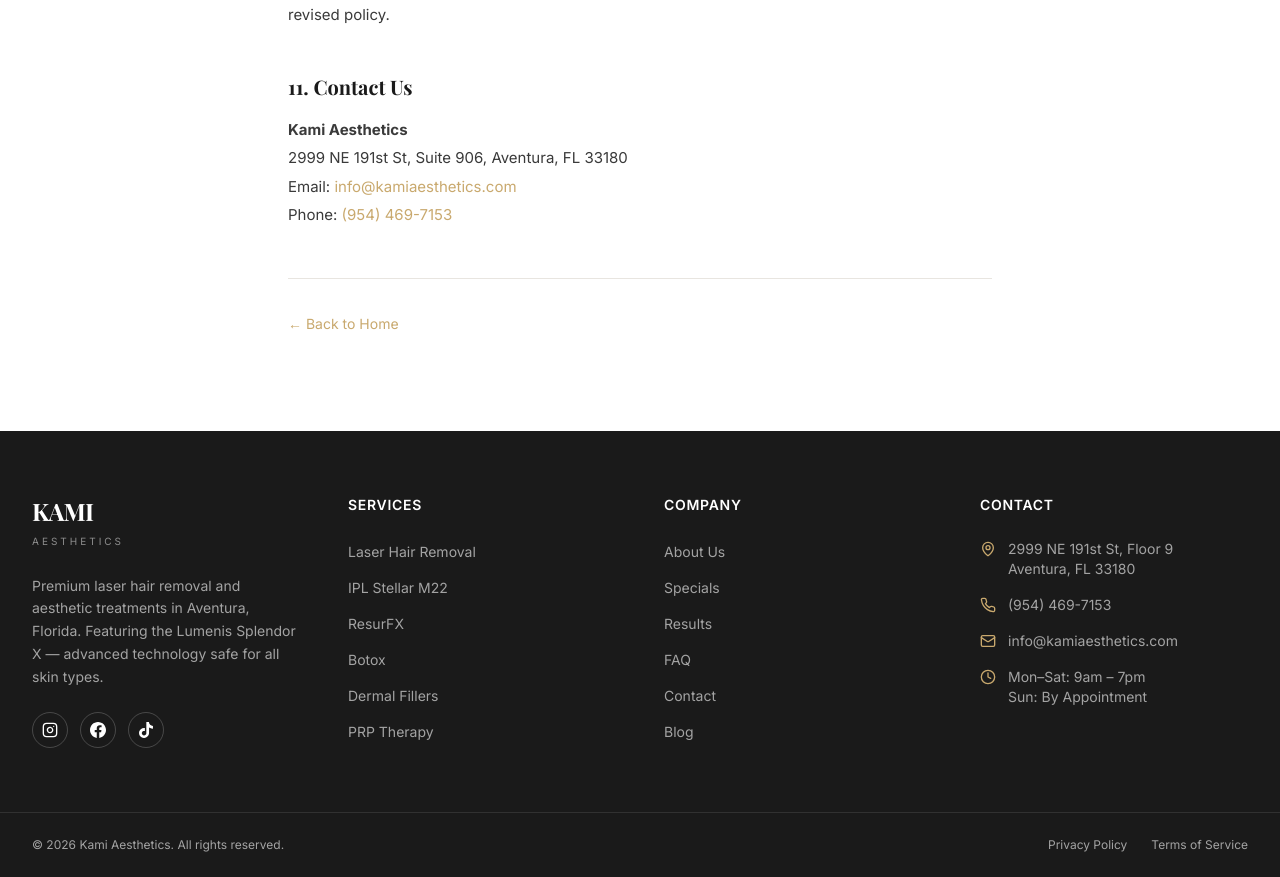
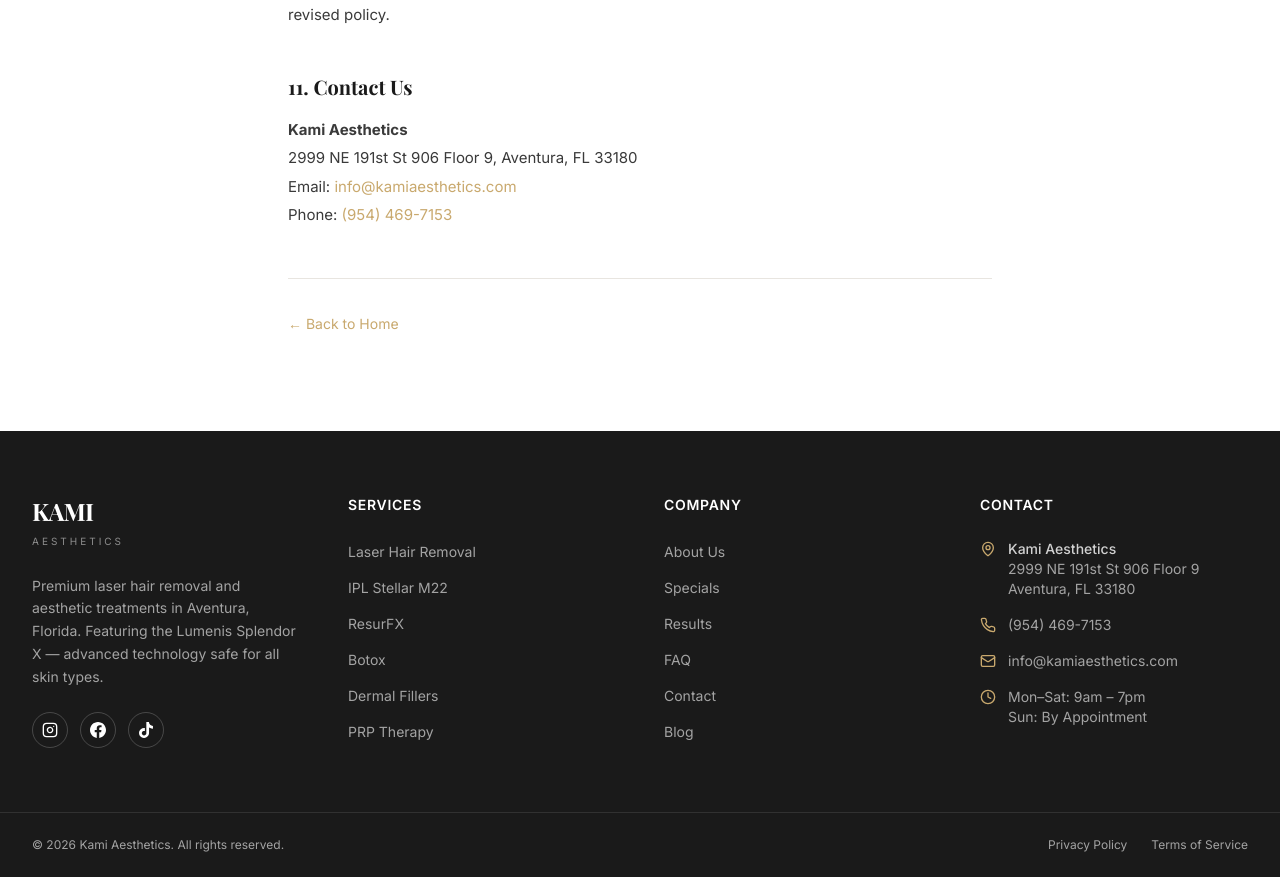
Before and after one commit to levranger/kami, a Next.js app: page /privacy-policy in a window 1280 px wide. Shown: the part 2708-3585 px from the top of the page. Built offline with nearby package versions, Linux system fonts and the light colour scheme; a web font is replaced by a local one.

Commit message:
Igor initial review #1

```diff
--- a/src/app/page.tsx
+++ b/src/app/page.tsx
@@ -12,6 +12,7 @@
 import Testimonials from "@/components/sections/Testimonials";
 import FAQ from "@/components/sections/FAQ";
 import FinalCTA from "@/components/sections/FinalCTA";
+import MapEmbed from "@/components/sections/MapEmbed";
 import Footer from "@/components/Footer";
 import JsonLd from "@/components/JsonLd";
 
@@ -37,6 +38,7 @@
         <Gallery />
         <Testimonials />
         <FAQ />
+        <MapEmbed />
         <FinalCTA />
       </main>
       <Footer />
--- a/src/app/privacy-policy/page.tsx
+++ b/src/app/privacy-policy/page.tsx
@@ -4,6 +4,7 @@
 import Footer from "@/components/Footer";
 import { buildPageMetadata } from "@/lib/seo";
 import { siteSEO } from "@/data/content";
+import { BUSINESS_NAME, ADDRESS, PHONE_HREF, PHONE_NUMBER } from "@/data/constants";
 
 export const metadata: Metadata = buildPageMetadata({
   title: "Privacy Policy | Kami Aesthetics Aventura",
@@ -14,8 +15,6 @@
 
 const EFFECTIVE_DATE = "March 25, 2026";
 const CONTACT_EMAIL = "info@kamiaesthetics.com";
-const BUSINESS_NAME = "Kami Aesthetics";
-const ADDRESS = "2999 NE 191st St, Suite 906, Aventura, FL 33180";
 
 export default function PrivacyPolicyPage() {
   return (
@@ -54,7 +53,7 @@
               </ul>
               <p className="notice">
                 <strong>Important:</strong> Please do not submit sensitive medical information, health records, or protected health information (PHI) through this website or any contact form. For medical questions, please call us directly at{" "}
-                <a href="tel:+19544697153" className="text-gold hover:text-gold-dark transition-colors">(954) 469-7153</a>.
+                <a href={PHONE_HREF} className="text-gold hover:text-gold-dark transition-colors">{PHONE_NUMBER}</a>.
               </p>
 
               <h2>2. How We Use Your Information</h2>
@@ -117,7 +116,7 @@
                 <strong>{BUSINESS_NAME}</strong><br />
                 {ADDRESS}<br />
                 Email: <a href={`mailto:${CONTACT_EMAIL}`} className="text-gold hover:text-gold-dark transition-colors">{CONTACT_EMAIL}</a><br />
-                Phone: <a href="tel:+19544697153" className="text-gold hover:text-gold-dark transition-colors">(954) 469-7153</a>
+                Phone: <a href={PHONE_HREF} className="text-gold hover:text-gold-dark transition-colors">{PHONE_NUMBER}</a>
               </address>
 
             </div>
--- a/src/app/services/[slug]/page.tsx
+++ b/src/app/services/[slug]/page.tsx
@@ -12,6 +12,7 @@
 import ProcessStepsSection from "@/components/sections/ProcessStepsSection";
 import ResultsGallerySection from "@/components/sections/ResultsGallerySection";
 import { servicePages, newClientOffer, BOOKING_URL, PHONE_NUMBER, PHONE_HREF } from "@/data/content";
+import { ADDRESS_SHORT, CITY_STATE } from "@/data/constants";
 import { buildFAQSchema, buildServiceSchema, buildBreadcrumbSchema, buildPageMetadata } from "@/lib/seo";
 import { siteSEO } from "@/data/content";
 
@@ -210,7 +211,7 @@
                       <span className="font-inter text-sm font-semibold text-white">Visit Us</span>
                     </div>
                     <p className="font-inter text-sm text-white/60 leading-relaxed">
-                      2999 NE 191st St, Floor 9<br />Aventura, FL 33180
+                      {ADDRESS_SHORT}<br />{CITY_STATE}
                     </p>
                     <a href={PHONE_HREF} className="font-inter text-sm text-gold hover:text-gold-light mt-2 inline-block transition-colors">
                       {PHONE_NUMBER}
--- a/src/app/terms/page.tsx
+++ b/src/app/terms/page.tsx
@@ -4,6 +4,7 @@
 import Footer from "@/components/Footer";
 import { buildPageMetadata } from "@/lib/seo";
 import { siteSEO } from "@/data/content";
+import { BUSINESS_NAME, ADDRESS, PHONE_HREF, PHONE_NUMBER } from "@/data/constants";
 
 export const metadata: Metadata = buildPageMetadata({
   title: "Terms of Service | Kami Aesthetics Aventura",
@@ -14,8 +15,6 @@
 
 const EFFECTIVE_DATE = "March 25, 2026";
 const CONTACT_EMAIL = "info@kamiaesthetics.com";
-const BUSINESS_NAME = "Kami Aesthetics";
-const ADDRESS = "2999 NE 191st St, Suite 906, Aventura, FL 33180";
 
 export default function TermsPage() {
   return (
@@ -67,7 +66,7 @@
               </ul>
               <p className="notice">
                 <strong>Important:</strong> Do not submit sensitive medical information, health records, or protected health information through any form on this website. For medical questions, please call us at{" "}
-                <a href="tel:+19544697153" className="text-gold hover:text-gold-dark transition-colors">(954) 469-7153</a>.
+                <a href={PHONE_HREF} className="text-gold hover:text-gold-dark transition-colors">{PHONE_NUMBER}</a>.
               </p>
 
               <h2>4. Intellectual Property</h2>
@@ -105,7 +104,7 @@
                 <strong>{BUSINESS_NAME}</strong><br />
                 {ADDRESS}<br />
                 Email: <a href={`mailto:${CONTACT_EMAIL}`} className="text-gold hover:text-gold-dark transition-colors">{CONTACT_EMAIL}</a><br />
-                Phone: <a href="tel:+19544697153" className="text-gold hover:text-gold-dark transition-colors">(954) 469-7153</a>
+                Phone: <a href={PHONE_HREF} className="text-gold hover:text-gold-dark transition-colors">{PHONE_NUMBER}</a>
               </address>
 
             </div>
--- a/src/components/Footer.tsx
+++ b/src/components/Footer.tsx
@@ -3,7 +3,8 @@
 import Link from "next/link";
 import { usePathname, useRouter } from "next/navigation";
 import { MapPin, Phone, Mail, Clock, Instagram } from "lucide-react";
-import { PHONE_NUMBER, PHONE_HREF, ADDRESS_SHORT, CITY_STATE, INSTAGRAM_URL, FACEBOOK_URL, TIKTOK_URL, servicePages } from "@/data/content";
+import { INSTAGRAM_URL, FACEBOOK_URL, TIKTOK_URL, servicePages } from "@/data/content";
+import { BUSINESS_NAME, PHONE_NUMBER, PHONE_HREF, ADDRESS_SHORT, CITY_STATE } from "@/data/constants";
 
 const companyLinks = [
   { label: "About Us", href: "#why-choose" },
@@ -94,7 +95,7 @@
             <address className="not-italic space-y-4">
               <div className="flex items-start gap-3">
                 <MapPin className="h-4 w-4 text-gold flex-shrink-0 mt-0.5" aria-hidden="true" />
-                <span className="font-inter text-sm text-white/60">{ADDRESS_SHORT}<br />{CITY_STATE}</span>
+                <span className="font-inter text-sm text-white/60"><span className="text-white/80 font-medium">{BUSINESS_NAME}</span><br />{ADDRESS_SHORT}<br />{CITY_STATE}</span>
               </div>
               <div className="flex items-center gap-3">
                 <Phone className="h-4 w-4 text-gold flex-shrink-0" aria-hidden="true" />
--- /dev/null
+++ b/src/components/sections/MapEmbed.tsx
@@ -0,0 +1,16 @@
+export default function MapEmbed() {
+  return (
+    <section aria-label="Our location" className="w-full">
+      <iframe
+        src="https://www.google.com/maps/embed?pb=!1m18!1m12!1m3!1d3587.467990071206!2d-80.1417244!3d25.9526878!2m3!1f0!2f0!3f0!3m2!1i1024!2i768!4f13.1!3m3!1m2!1s0x88d9adb6e7f31865%3A0x3d52fcb6e4c39a8d!2sKami%20Aesthetics!5e0!3m2!1sen!2sus!4v1774623599275!5m2!1sen!2sus"
+        width="100%"
+        height="400"
+        style={{ border: 0 }}
+        allowFullScreen
+        loading="lazy"
+        referrerPolicy="no-referrer-when-downgrade"
+        title="Kami Aesthetics location on Google Maps"
+      />
+    </section>
+  );
+}
--- a/src/data/constants.ts
+++ b/src/data/constants.ts
@@ -2,11 +2,12 @@
 export const BOOKING_URL =
   "https://book.squareup.com/appointments/ikr1wg4h4cumcw/location/LK1V8GFYJGAS7/services";
 
+export const BUSINESS_NAME = "Kami Aesthetics";
 export const PHONE_NUMBER = "(954) 469-7153";
 export const PHONE_HREF = "tel:+19544697153";
 
 export const ADDRESS = "2999 NE 191st St 906 Floor 9, Aventura, FL 33180";
-export const ADDRESS_SHORT = "2999 NE 191st St, Floor 9";
+export const ADDRESS_SHORT = "2999 NE 191st St 906 Floor 9";
 export const CITY_STATE = "Aventura, FL 33180";
 
 export const INSTAGRAM_URL = "https://www.instagram.com/kami.aesthetic/";
--- a/src/data/content.tsx
+++ b/src/data/content.tsx
@@ -223,7 +223,7 @@
   telephone: "+19544697153",
   address: {
     "@type": "PostalAddress",
-    streetAddress: "2999 NE 191st St, Suite 906, Floor 9",
+    streetAddress: "2999 NE 191st St 906 Floor 9",
     addressLocality: "Aventura",
     addressRegion: "FL",
     postalCode: "33180",
```
